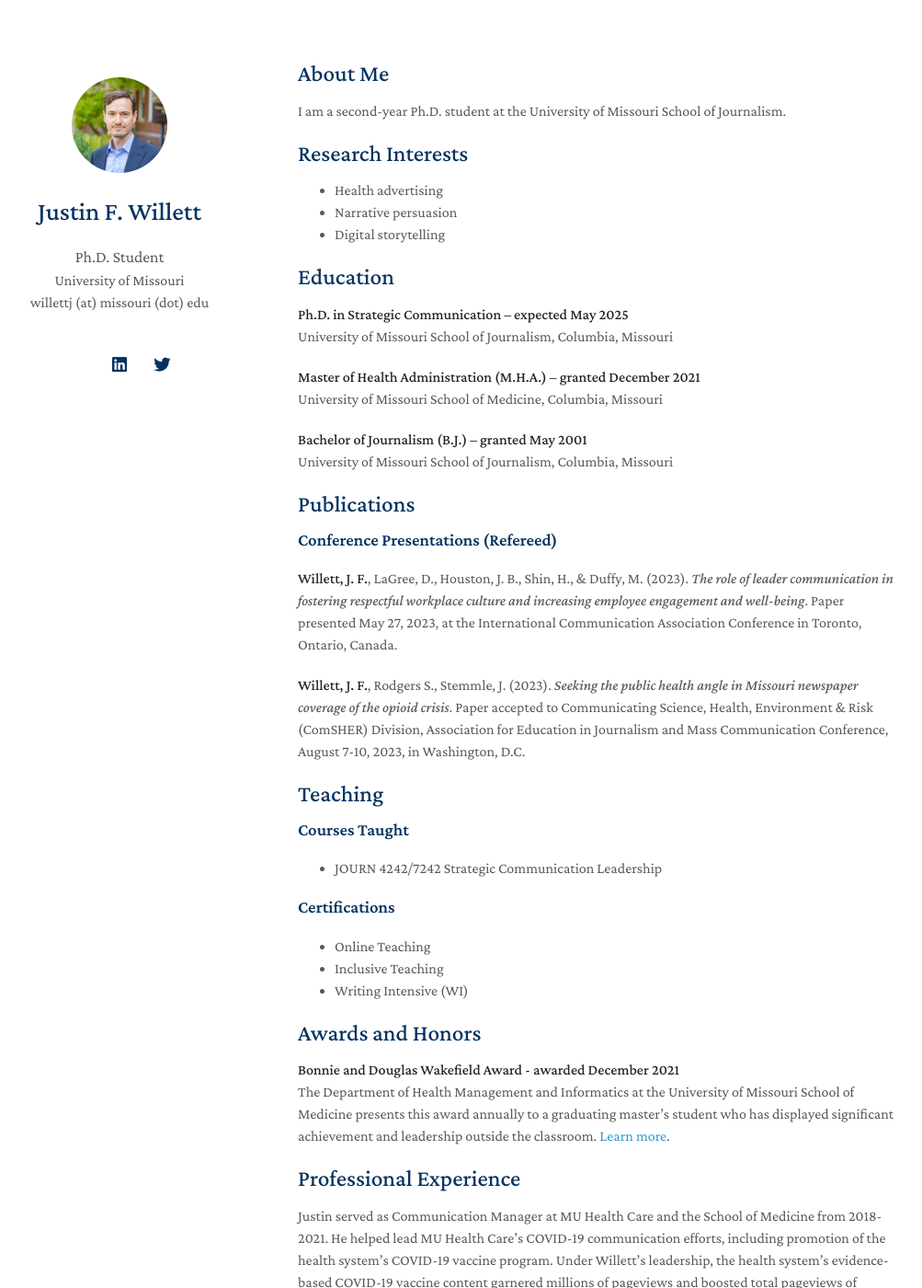
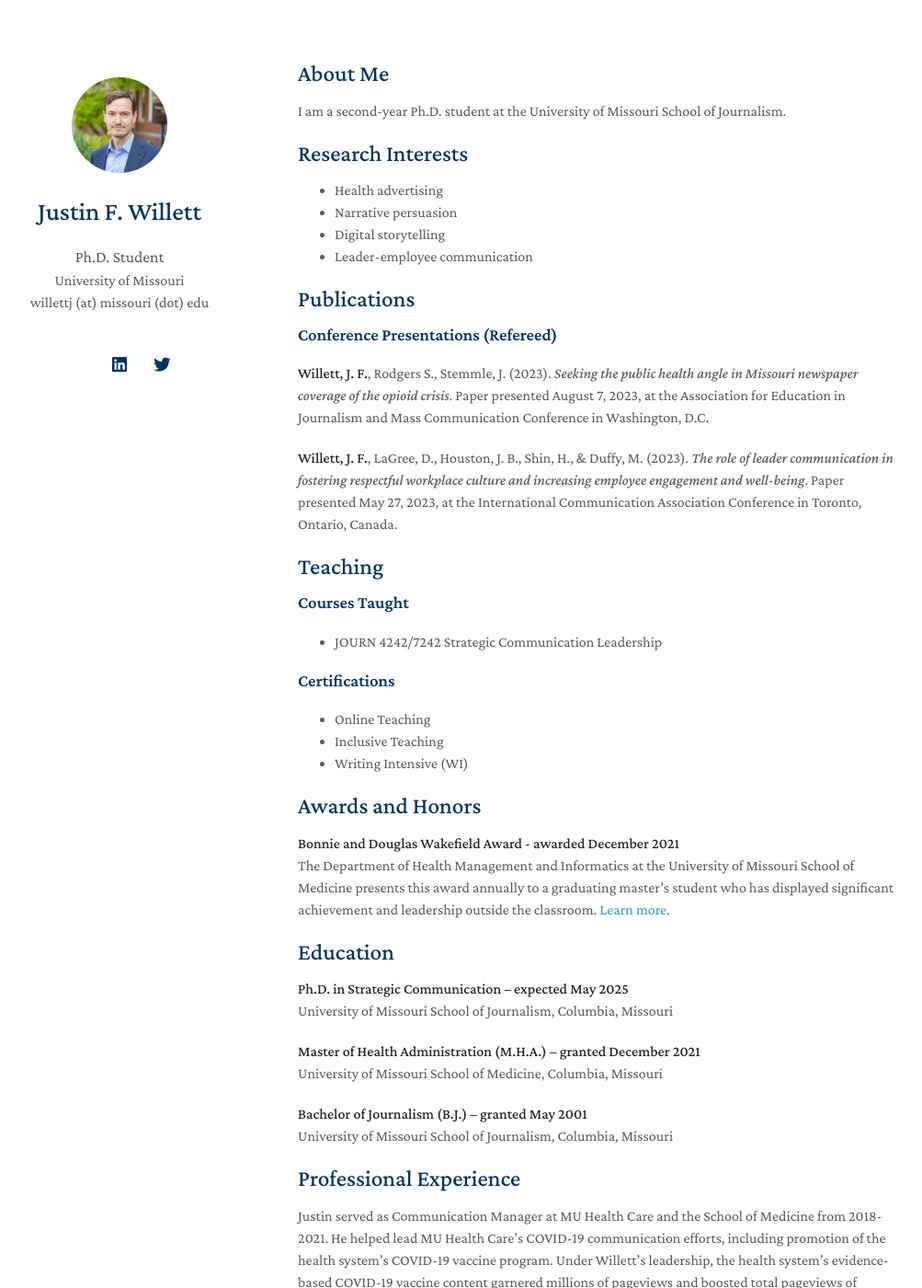
Before and after one commit to willettjf/willettjf.github.io, a Jekyll site: the page built from index.md, in a window 1280 px wide and 1400 px high. Shown: the whole window at 92% size, without its empty margins (146-1149 px from the left). Built offline with Jekyll 4.4.1, drawn with Linux system fonts in a browser that asks for light colours; nearby versions of some CDN libraries; a style sheet for code colours, icons or effects is not loaded; our own code applies the rules of GitHub Pages for plain Markdown files; part of the change alters nothing that is shown.

Commit message:
Update index.md
Updated after second conference presentation

```diff
--- a/index.md
+++ b/index.md
@@ -11,25 +11,15 @@ I am a second-year Ph.D. student at the University of Missouri School of Journal
 - Health advertising
 - Narrative persuasion
 - Digital storytelling
-
-## Education
-
-**Ph.D. in Strategic Communication – expected May 2025**<br>
-University of Missouri School of Journalism, Columbia, Missouri
-
-**Master of Health Administration (M.H.A.) – granted December 2021**<br>
-University of Missouri School of Medicine, Columbia, Missouri
-
-**Bachelor of Journalism (B.J.) – granted May 2001**<br>
-University of Missouri School of Journalism, Columbia, Missouri
+- Leader-employee communication
 
 ## Publications
 
 ### Conference Presentations (Refereed)
 
+**Willett, J. F.**, Rodgers S., Stemmle, J. (2023). _Seeking the public health angle in Missouri newspaper coverage of the opioid crisis_. Paper presented August 7, 2023, at the Association for Education in Journalism and Mass Communication Conference in Washington, D.C.
+
 **Willett, J. F.**, LaGree, D., Houston, J. B., Shin, H., & Duffy, M. (2023). _The role of leader communication in fostering respectful workplace culture and increasing employee engagement and well-being_. Paper presented May 27, 2023, at the International Communication Association Conference in Toronto, Ontario, Canada.
-
-**Willett, J. F.**, Rodgers S., Stemmle, J. (2023). _Seeking the public health angle in Missouri newspaper coverage of the opioid crisis_. Paper accepted to Communicating Science, Health, Environment & Risk (ComSHER) Division, Association for Education in Journalism and Mass Communication Conference, August 7-10, 2023, in Washington, D.C.
 
 ## Teaching
 
@@ -47,6 +37,17 @@ University of Missouri School of Journalism, Columbia, Missouri
 
 **Bonnie and Douglas Wakefield Award - awarded December 2021**<br>
 The Department of Health Management and Informatics at the University of Missouri School of Medicine presents this award annually to a graduating master’s student who has displayed significant achievement and leadership outside the classroom. <a href="https://medicine.missouri.edu/news/hmi-graduates-31-december-commencement" target="_blank">Learn more</a>.
+
+## Education
+
+**Ph.D. in Strategic Communication – expected May 2025**<br>
+University of Missouri School of Journalism, Columbia, Missouri
+
+**Master of Health Administration (M.H.A.) – granted December 2021**<br>
+University of Missouri School of Medicine, Columbia, Missouri
+
+**Bachelor of Journalism (B.J.) – granted May 2001**<br>
+University of Missouri School of Journalism, Columbia, Missouri
 
 ## Professional Experience
 
```
